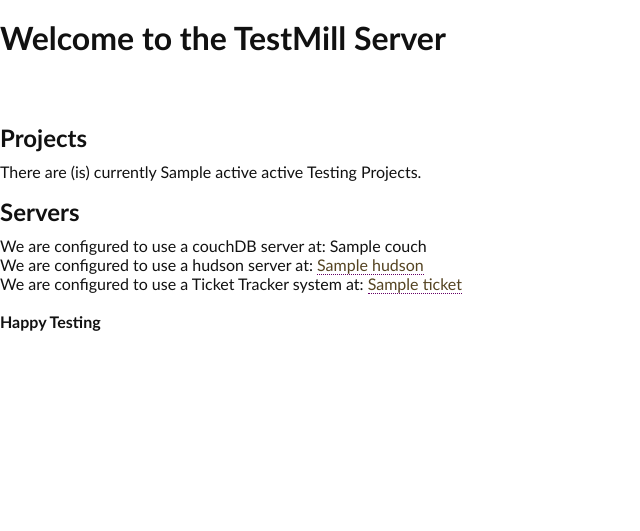
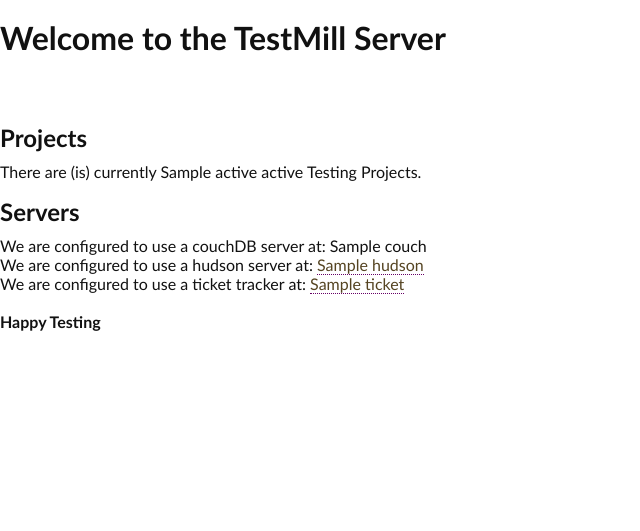
Before and after one commit to admc/testmill, a Django app: template projects/templates/projects/index.html in a window 1280 px wide. Shown: the top 531 px of the page, without its empty margins (0-640 px from the left). Run offline with Django 3.2, Linux system fonts and the light colour scheme; the template is opened without the code that fills it: most values are stand-ins (such as "Sample title", 1, 10 or a date in 2020).

Commit message:
fixing some wording on the index page

```diff
--- a/projects/templates/projects/index.html
+++ b/projects/templates/projects/index.html
@@ -27,7 +27,7 @@ We are configured to use a couchDB server at: {{ couch }}
 <br>
 We are configured to use a hudson server at: <a href="{{ hudson }}">{{ hudson }}</a>
 <br>
-We are configured to use a Ticket Tracker system at: <a href="{{ ticket }}">{{ ticket }}</a>
+We are configured to use a ticket tracker at: <a href="{{ ticket }}">{{ ticket }}</a>
 <br><br>
 
 <b>Happy Testing</b>
```
